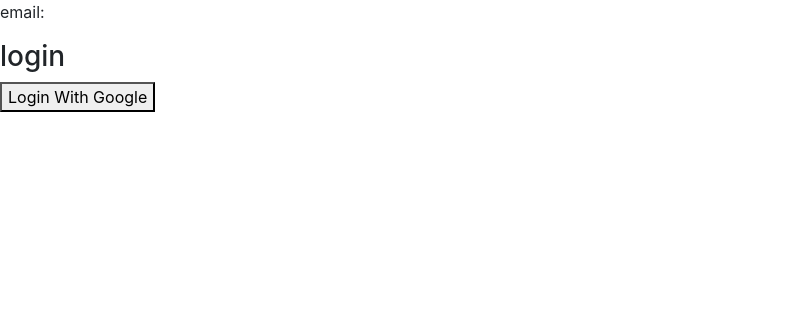
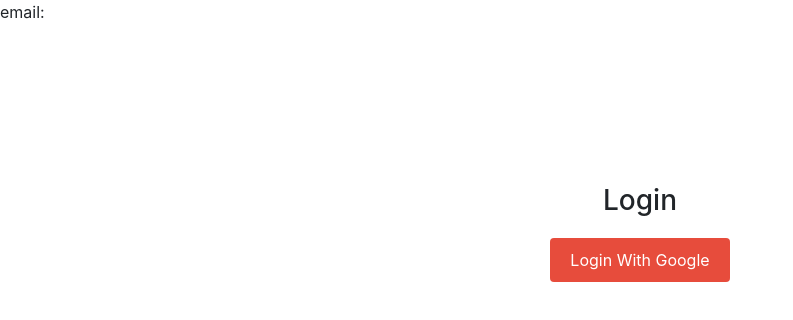
Before and after one commit to mdumar112233/book-shop-assignment-10-client, a React (Create React App) app: page /login in a window 1280 px wide. Shown: the top 320 px of the page, without its empty margins (0-793 px from the left). Built offline with nearby package versions, Linux system fonts and the light colour scheme.

Commit message:
added new Code

```diff
--- a/src/components/Header/Header.css
+++ b/src/components/Header/Header.css
@@ -13,3 +13,9 @@
     color: #000;
     font-weight: bold;
 }
+.menu .login-btn{
+    background: #e74c3c;
+    padding: 8px 12px;
+    color: #fff;
+    border-radius: 2px;
+}
--- a/src/components/Header/Header.js
+++ b/src/components/Header/Header.js
@@ -15,7 +15,7 @@
                     <Link to='/order'><li href="">Orders</li></Link>
                     <Link to='/admin'><li href="">Admin</li></Link>
                     <Link><li href="">Deals</li></Link>
-                    <Link to='/login'><li style={{color}} href="">Login</li></Link>
+                    <Link to='/login'><li className='login-btn' href="">Login</li></Link>
                 </ul>
             </div>
             </div>
--- a/src/components/Login/Login.css
+++ b/src/components/Login/Login.css
@@ -0,0 +1,14 @@
+.login-section{
+    text-align: center;
+    margin-top: 10rem;
+}
+.login-section h3{
+    margin-bottom: 20px;
+}
+.login-section button{
+    background-color: #e74c3c;
+    color: #fff;
+    padding: 10px 20px;
+    border: 0;
+    border-radius: 4px;
+}
--- a/src/components/Login/Login.js
+++ b/src/components/Login/Login.js
@@ -4,10 +4,11 @@
 import { UserContext } from '../../App';
 import './Login.css';
 import firebaseConfig from './fireBaseConfig';
+import './Login.css';
 
-// if(firebase.apps.length === 0){
-// }
-firebase.initializeApp(firebaseConfig);
+if(firebase.apps.length === 0){
+  firebase.initializeApp(firebaseConfig);
+}
 
 const Login = () => {
     const [loggedInUser, setLoggedInUser] = useContext(UserContext);
@@ -30,9 +31,11 @@
     }
 
     return (
-        <div>
-            <h3>login</h3>
+        <div className='cotainer'>
+          <div className="login-section">
+            <h3>Login</h3>
             <button onClick={handleSignIn}>Login With Google</button>
+          </div>
         </div>
     );
 };
```
